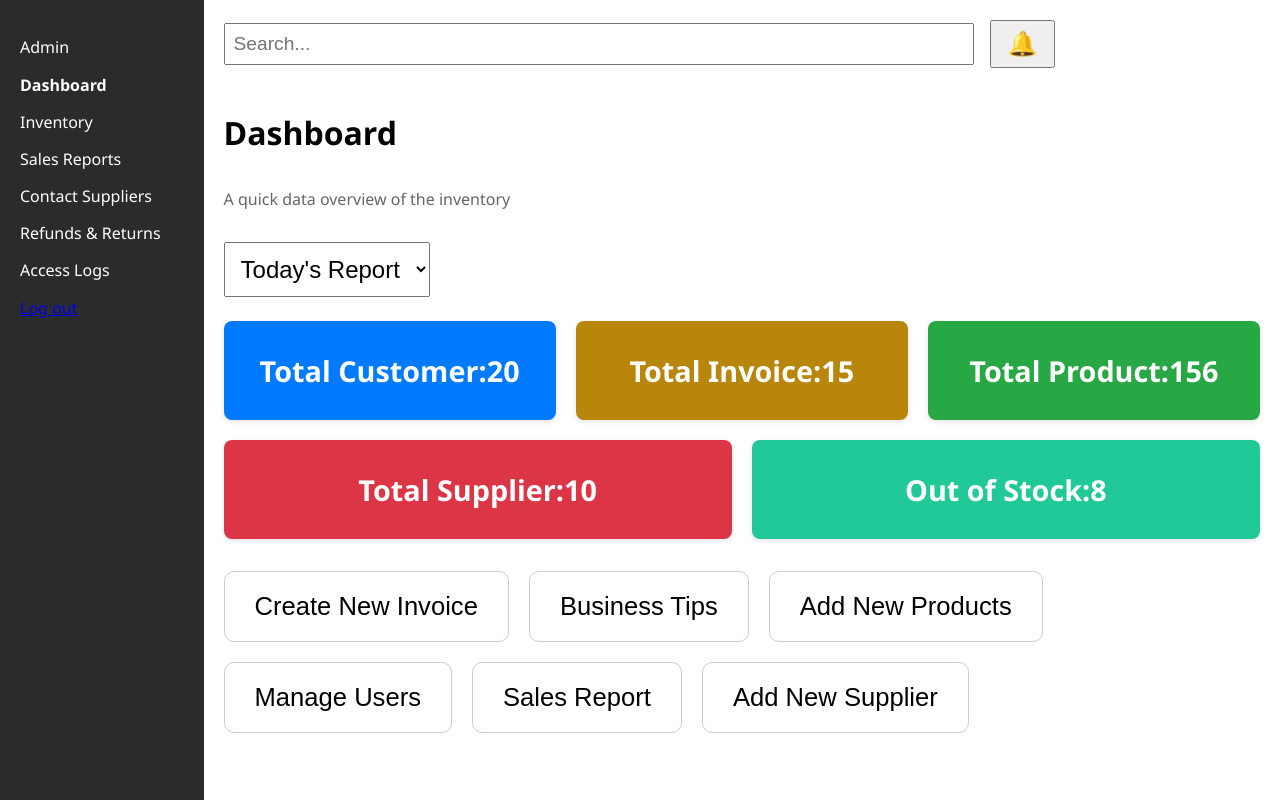
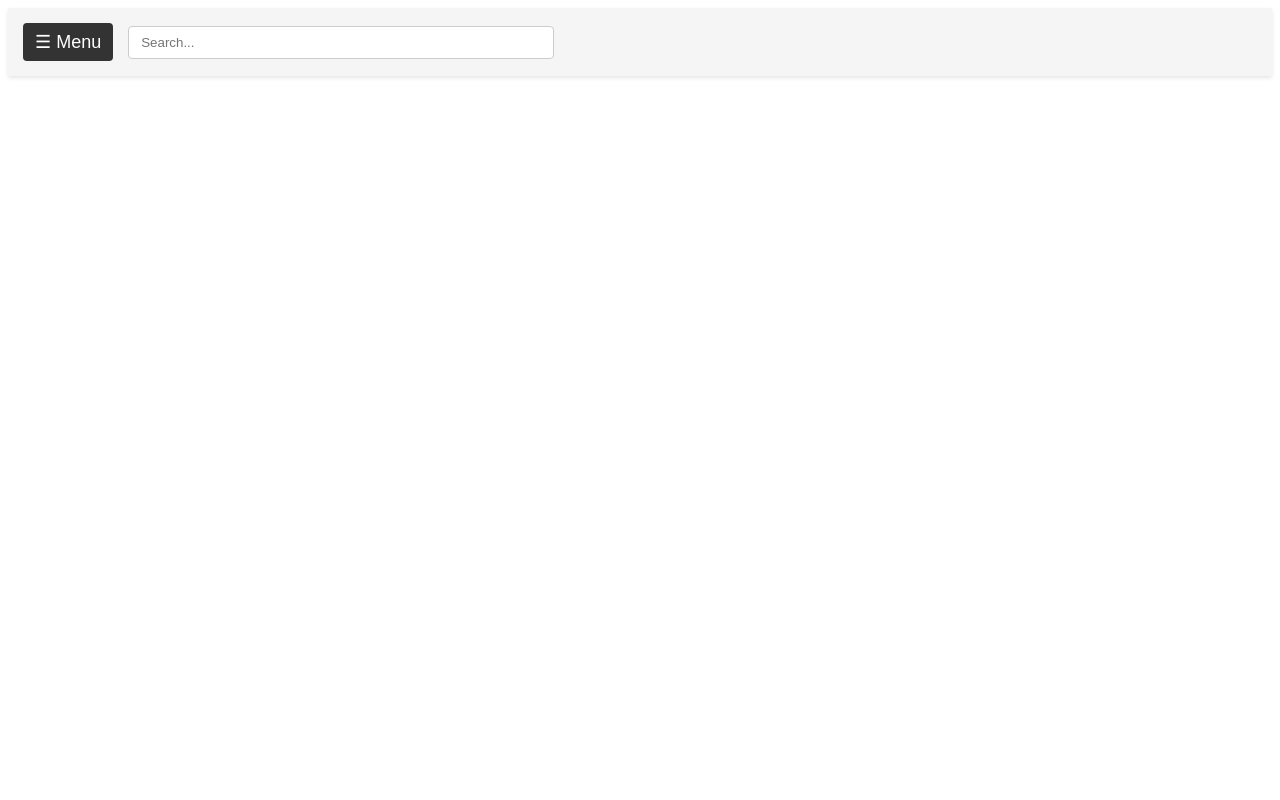
Before and after one commit to Lord-binns/IT38A-Enterprise-System, a PHP site: page /New_Finals_Activityt1/pages/dashboard.php in a window 1280 px wide. Run offline with PHP 8.4, Linux system fonts and the light colour scheme.

Commit message:
updated dashboard alyout added icons

```diff
--- a/New_Finals_Activityt1/CSS/dashboard.css
+++ b/New_Finals_Activityt1/CSS/dashboard.css
@@ -1,138 +1,66 @@
-body {
-  font-family: 'Segoe UI', sans-serif;
-  margin: 0;
-  background-color: #f0f0f0;
+/* Sidebar styles */
+.sidebar {
+  height: 100%;
+  width: 0;
+  position: fixed;
+  z-index: 999;
+  top: 0;
+  left: 0;
+  background-color: #222;
+  overflow-x: hidden;
+  transition: 0.3s;
+  padding-top: 60px;
 }
 
-.dashboard-container {
-  display: flex;
-  height: 100vh;
+.sidebar a {
+  padding: 10px 20px;
+  text-decoration: none;
+  font-size: 18px;
+  color: white;
+  display: block;
+  transition: 0.2s;
 }
 
-.sidebar {
-  background-color: #2b2b2b;
-  color: white;
-  width: 250px;
-  padding: 20px;
+.sidebar a:hover {
+  background-color: #575757;
 }
 
-.sidebar ul {
-  list-style: none;
-  padding: 0;
+.closebtn {
+  position: absolute;
+  top: 15px;
+  right: 20px;
+  font-size: 30px;
+  color: white;
 }
 
-.sidebar ul li {
-  margin: 15px 0;
-  cursor: pointer;
+/* Top bar and button */
+.top-bar {
+  display: flex;
+  align-items: center;
+  gap: 15px;
+  padding: 15px;
+  background-color: #f5f5f5;
+  box-shadow: 0 2px 4px rgba(0,0,0,0.1);
+  z-index: 1001;
 }
 
-.sidebar .active {
-  font-weight: bold;
+.open-btn {
+  font-size: 18px;
+  cursor: pointer;
+  background-color: #333;
+  color: white;
+  padding: 8px 12px;
+  border: none;
+  border-radius: 4px;
+  /* REMOVE this line ↓↓↓ */
+  /* position: fixed; */
 }
 
-.main-content {
-  flex-grow: 1;
-  padding: 20px;
-  background-color: white;
-  overflow-y: auto;
+.search-input {
+  flex: 1;
+  min-width: 150px;
+  max-width: 400px;
+  padding: 8px 12px;
+  border: 1px solid #ccc;
+  border-radius: 4px;
 }
-
-header {
-  display: flex;
-  align-items: center;
-  gap: 1rem;
-  flex-wrap: wrap;
-  margin-bottom: 1rem;
-}
-
-header input,
-header select {
-  font-size: 1.2rem;
-  padding: 0.5rem;
-}
-
-header input {
-  width: 250px;
-}
-
-header input {
-  width: 750px; /* Increased width for the search bar */
-}
-
-header button {
-  font-size: 1.5rem;
-  padding: 0.5rem 1rem;
-  cursor: pointer;
-}
-
-.dashboard-header {
-  display: flex;
-  flex-direction: column; /* Stack the elements vertically */
-  align-items: flex-start; /* Align items to the left */
-  margin-bottom: 1.5rem;
-}
-
-.dashboard-header h1 {
-  font-size: 2rem;
-  font-weight: bold;
-}
-
-.dashboard-header p {
-  font-size: 1rem;
-  color: #666;
-  margin-top: 0.5rem; /* Adds space between the title and the description */
-}
-
-.dashboard-header select {
-  font-size: 1.5rem;
-  padding: 0.75rem;
-  margin-top: 1rem; /* Adds space between the paragraph and the dropdown */
-}
-
-.metrics {
-  display: flex;
-  flex-wrap: wrap;
-  gap: 20px;
-  margin-bottom: 2rem;
-}
-
-.card {
-  flex: 1 1 200px;
-  padding: 30px; /* Increased padding for larger cards */
-  border-radius: 8px;
-  color: white;
-  font-weight: bold;
-  box-shadow: 0 2px 5px rgba(0, 0, 0, 0.1);
-  display: flex;
-  justify-content: center;
-  align-items: center;
-  font-size: 1.8rem; /* Same font size for all cards */
-}
-
-.blue { background-color: #007bff; }
-.gold { background-color: #b8860b; }
-.green { background-color: #28a745; }
-.red { background-color: #dc3545; }
-.teal { background-color: #20c997; }
-
-.quick-actions {
-  display: flex;
-  flex-wrap: wrap;
-  gap: 20px; /* Increased gap for more spacing */
-  margin-top: 2rem; /* Space above the quick actions */
-}
-
-.quick-actions button {
-  padding: 20px 30px; /* Increased padding for larger buttons */
-  font-size: 1.6rem; /* Increased font size */
-  border: 1px solid #ccc;
-  background: white;
-  border-radius: 10px;
-  cursor: pointer;
-  transition: 0.3s ease;
-  min-width: 200px; /* Ensures buttons are a minimum size */
-}
-
-.quick-actions button:hover {
-  background-color: #f2f2f2;
-}
--- a/New_Finals_Activityt1/pages/dashboard.php
+++ b/New_Finals_Activityt1/pages/dashboard.php
@@ -1,203 +1,45 @@
 <!DOCTYPE html>
 <html lang="en">
 <head>
-  <meta charset="UTF-8">
-  <title>Admin Dashboard</title>
-  <style>
-    body {
-      font-family: 'Segoe UI', sans-serif;
-      margin: 0;
-      background-color: #f0f0f0;
+    <meta charset="UTF-8">
+    <meta name="viewport" content="width=device-width, initial-scale=1.0">
+    <title>Admin Dashboard</title>
+    <link rel="stylesheet" href="https://cdnjs.cloudflare.com/ajax/libs/font-awesome/6.4.0/css/all.min.css">
+    <link rel="stylesheet" href="../CSS/dashboard.css">
+</head>
+
+<body>
+
+<div class="top-bar">
+    <button class="open-btn" onclick="toggleSidebar()">☰ Menu</button>
+    <input type="text" class="search-input" placeholder="Search...">
+</div>
+
+
+
+<!-- Sidebar -->
+<div id="sidebar" class="sidebar">
+    <a href="javascript:void(0)" class="closebtn" onclick="toggleSidebar()">×</a>
+    <a href="../pages/dashboard.php"><i class="fas fa-home"></i> DashBoard</a>
+    <a href="../pages/borrow_page.php"><i class="fas fa-clock"></i> Inventory</a>
+    <a href="../pages/favorites.php"><i class="fas fa-heart"></i> Suppliers</a>
+    <a href="../pages/borrow_page.php"><i class="fas fa-clock"></i> Refunds and Returns</a>
+    <a href="../pages/favorites.php"><i class="fas fa-heart"></i> User Log</a>
+    <a href="../pages/logout.php" onclick="confirmLogout(event)"><i class="fas fa-power-off" style="color: red;"></i> Log out</a>
+</div>
+
+<script>
+function toggleSidebar() {
+    const sidebar = document.getElementById("sidebar");
+    if (sidebar.style.width === "250px") {
+        sidebar.style.width = "0";
+    } else {
+        sidebar.style.width = "250px";
     }
+}
+</script>
 
-    .dashboard-container {
-      display: flex;
-      height: 100vh;
-    }
 
-    .sidebar {
-      background-color: #2b2b2b;
-      color: white;
-      width: 250px;
-      padding: 20px;
-    }
 
-    .sidebar ul {
-      list-style: none;
-      padding: 0;
-    }
-
-    .sidebar ul li {
-      margin: 15px 0;
-      cursor: pointer;
-    }
-
-    .sidebar .active {
-      font-weight: bold;
-    }
-
-    .main-content {
-      flex-grow: 1;
-      padding: 20px;
-      background-color: white;
-      overflow-y: auto;
-    }
-
-    header {
-      display: flex;
-      align-items: center;
-      gap: 1rem;
-      flex-wrap: wrap;
-      margin-bottom: 1rem;
-    }
-
-    header input,
-    header select {
-      font-size: 1.2rem;
-      padding: 0.5rem;
-    }
-
-    header input {
-      width: 250px;
-    }
-
-    header input {
-      width: 750px; /* Increased width for the search bar */
-    }
-
-    header button {
-      font-size: 1.5rem;
-      padding: 0.5rem 1rem;
-      cursor: pointer;
-    }
-
-    .dashboard-header {
-      display: flex;
-      flex-direction: column; /* Stack the elements vertically */
-      align-items: flex-start; /* Align items to the left */
-      margin-bottom: 1.5rem;
-    }
-
-    .dashboard-header h1 {
-      font-size: 2rem;
-      font-weight: bold;
-    }
-
-    .dashboard-header p {
-      font-size: 1rem;
-      color: #666;
-      margin-top: 0.5rem; /* Adds space between the title and the description */
-    }
-
-    .dashboard-header select {
-      font-size: 1.5rem;
-      padding: 0.75rem;
-      margin-top: 1rem; /* Adds space between the paragraph and the dropdown */
-    }
-
-    .metrics {
-      display: flex;
-      flex-wrap: wrap;
-      gap: 20px;
-      margin-bottom: 2rem;
-    }
-
-    .card {
-      flex: 1 1 200px;
-      padding: 30px; /* Increased padding for larger cards */
-      border-radius: 8px;
-      color: white;
-      font-weight: bold;
-      box-shadow: 0 2px 5px rgba(0, 0, 0, 0.1);
-      display: flex;
-      justify-content: center;
-      align-items: center;
-      font-size: 1.8rem; /* Same font size for all cards */
-    }
-
-    .blue { background-color: #007bff; }
-    .gold { background-color: #b8860b; }
-    .green { background-color: #28a745; }
-    .red { background-color: #dc3545; }
-    .teal { background-color: #20c997; }
-
-    .quick-actions {
-      display: flex;
-      flex-wrap: wrap;
-      gap: 20px; /* Increased gap for more spacing */
-      margin-top: 2rem; /* Space above the quick actions */
-    }
-
-    .quick-actions button {
-      padding: 20px 30px; /* Increased padding for larger buttons */
-      font-size: 1.6rem; /* Increased font size */
-      border: 1px solid #ccc;
-      background: white;
-      border-radius: 10px;
-      cursor: pointer;
-      transition: 0.3s ease;
-      min-width: 200px; /* Ensures buttons are a minimum size */
-    }
-
-    .quick-actions button:hover {
-      background-color: #f2f2f2;
-    }
-
-  </style>
-</head>
-<body>
-  <div class="dashboard-container">
-    <aside class="sidebar">
-      <div class="admin-info">
-        <div class="avatar"></div>
-        <p>Admin</p>
-      </div>
-      <nav>
-        <ul>
-          <li class="active">Dashboard</li>
-          <li>Inventory</li>
-          <li>Sales Reports</li>
-          <li>Contact Suppliers</li>
-          <li>Refunds & Returns</li>
-          <li>Access Logs</li>
-        </ul>
-        <a href="../pages/logout.php" class="logout">Log out</a>
-      </nav>
-    </aside>
-
-    <main class="main-content">
-      <!-- Top header with search and notification -->
-      <header>
-        <input type="search" placeholder="Search...">
-        <button>🔔</button>
-      </header>
-
-      <!-- Dashboard title and Today's Report beside it -->
-      <section class="dashboard-header">
-        <h1>Dashboard</h1>
-        <p>A quick data overview of the inventory</p>
-        <select>
-          <option>Today's Report</option>
-        </select>
-      </section>
-
-      <section class="metrics">
-        <div class="card blue">Total Customer: <span>20</span></div>
-        <div class="card gold">Total Invoice: <span>15</span></div>
-        <div class="card green">Total Product: <span>156</span></div>
-        <div class="card red">Total Supplier: <span>10</span></div>
-        <div class="card teal">Out of Stock: <span>8</span></div>
-      </section>
-
-      <section class="quick-actions">
-        <button>Create New Invoice</button>
-        <button>Business Tips</button>
-        <button>Add New Products</button>
-        <button>Manage Users</button>
-        <button>Sales Report</button>
-        <button>Add New Supplier</button>
-      </section>
-    </main>
-  </div>
 </body>
 </html>
```
